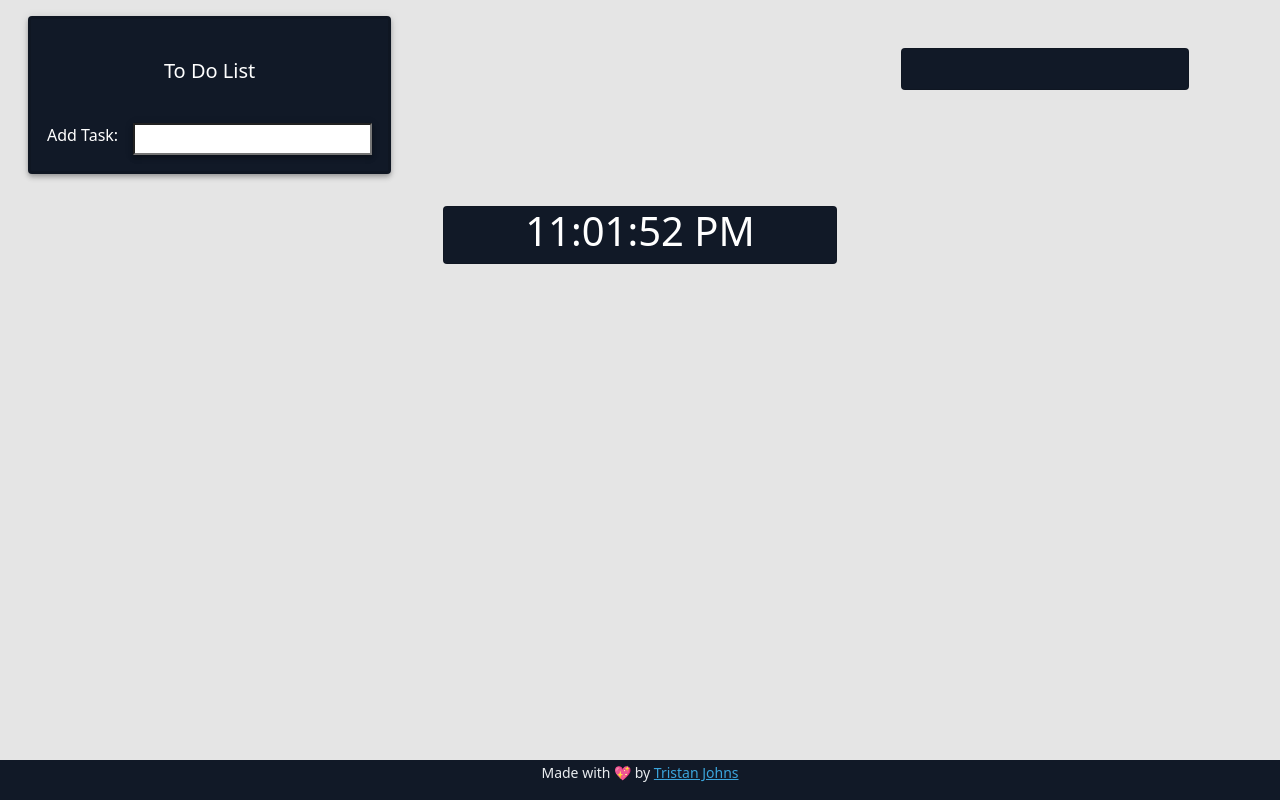
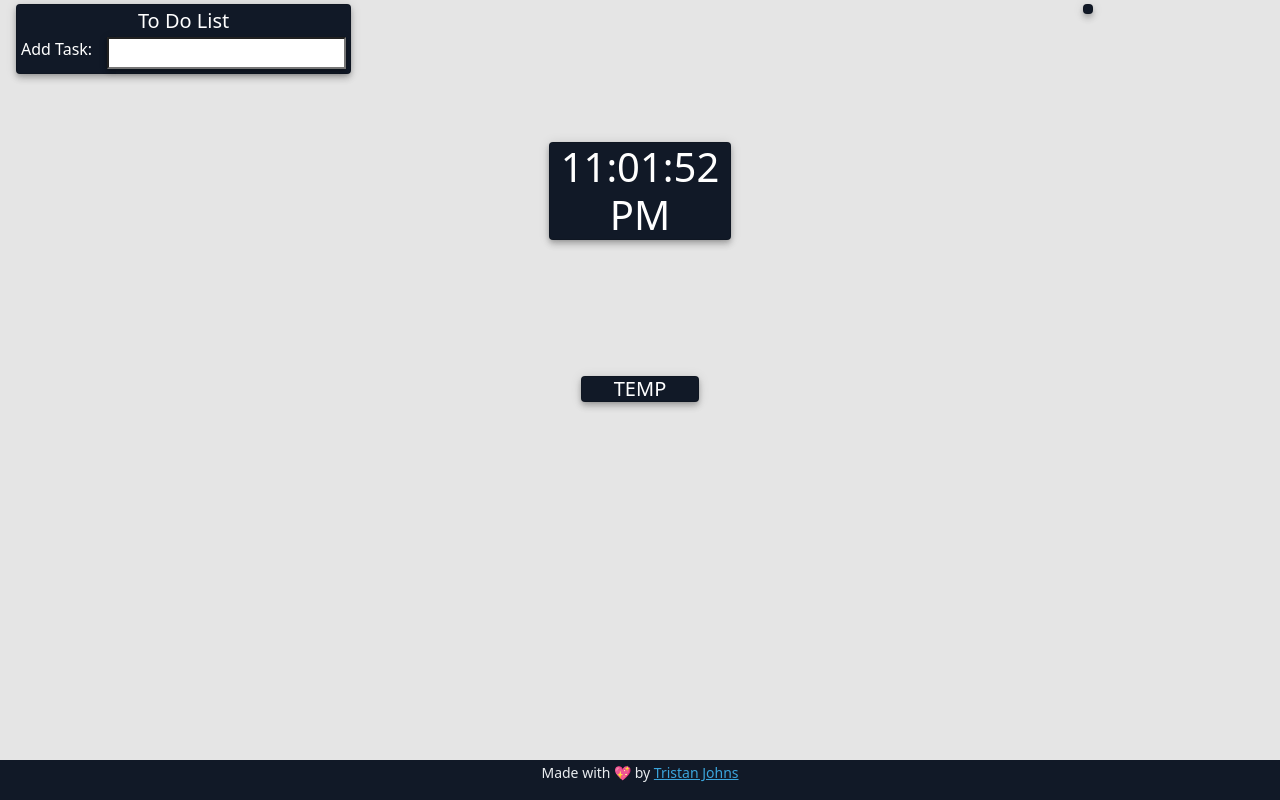
Before and after one commit to TristanFJ/Inspiration-Dashboard, a website with bundled scripts: page index.html in a window 1280 px wide. Built offline with nearby package versions, Linux system fonts and the light colour scheme; no server answers.

Commit message:
final stages

```diff
--- a/app/AppState.js
+++ b/app/AppState.js
@@ -15,6 +15,8 @@ class AppState extends EventEmitter {
   quote = []
 
   image = {}
+
+  temp = null
 }
 
 export const ProxyState = new Proxy(new AppState(), {
--- /dev/null
+++ b/app/Controllers/TempController.js
@@ -0,0 +1,44 @@
+import {
+  ProxyState
+} from "../AppState.js";
+import {
+  Temp
+} from "../Models/Temp.js";
+import {
+  tempService
+} from "../Services/TempService.js";
+
+function _drawTemp() {
+  const tempPage = document.getElementById('temp')
+  tempPage.innerText = ProxyState.temp.fah + " °F"
+
+}
+
+
+export class TempController {
+  constructor() {
+    console.log('tempcontroller connected');
+    ProxyState.on('temp', _drawTemp)
+    this.getTemp()
+  }
+
+  async getTemp() {
+    try {
+      await tempService.getTemp()
+    } catch (e) {
+      console.error(e);
+    }
+  }
+
+  toggleTemp() {
+    const tempPage = document.getElementById('temp')
+    const fah = ProxyState.temp.fah + " °F"
+    const cel = ProxyState.temp.cel + " °C"
+
+    if (tempPage.innerText == fah) {
+      return tempPage.innerText = cel
+    } else {
+      return tempPage.innerText = fah
+    }
+  }
+}
--- a/app/Controllers/TimeController.js
+++ b/app/Controllers/TimeController.js
@@ -11,7 +11,7 @@ function _drawTime() {
 
 function interval() {
 
-  let i = setInterval(_drawTime, [1000])
+  let i = setInterval(_drawTime, 1000)
 }
 
 export class TimeController {
--- /dev/null
+++ b/app/Models/Temp.js
@@ -0,0 +1,7 @@
+export class Temp {
+  constructor(data) {
+    this.temp = data.main.temp || 0
+    this.fah = ((this.temp - 273.15) * 9 / 5 + 32).toFixed(2)
+    this.cel = (this.temp - 273.15).toFixed(2)
+  }
+}
--- a/app/Models/ToDo.js
+++ b/app/Models/ToDo.js
@@ -11,14 +11,14 @@ export class ToDo {
 
     return `
     <div class="row align-items-center">
-    <div class="col-10">
+    <div class="col-11 p-0 my-1">
     <input onclick="app.toDoController.toggleCheck('${this.id}')" type="checkbox" id="${this.id}" name="${this.id}"
     ${this.completed ? 'checked' : ''}>
     <label for="${this.id}" style="${this.completed ? 'text-decoration: line-through;'
     : ''
     }">${this.description}</label>
     </div>
-    <div class="col-2 my-1">
+    <div class="col-1 p-0">
     <button class="btn btn-sm btn-danger" onclick="app.toDoController.deleteToDo('${this.id}')">x</button><br>
     </div>
     </div>
--- a/app/Services/ImageService.js
+++ b/app/Services/ImageService.js
@@ -10,9 +10,7 @@ import {
 
 class ImageService {
 
-  constructor() {
-    console.log('ImageConstructor');
-  }
+  constructor() {}
 
   async getImage() {
     const res = await sandboxApi.get('images')
--- /dev/null
+++ b/app/Services/TempService.js
@@ -0,0 +1,26 @@
+import {
+  ProxyState
+} from "../AppState.js";
+import {
+  Temp
+} from "../Models/Temp.js";
+import {
+  sandboxApi
+} from "./AxiosService.js";
+
+class TempService {
+
+  constructor() {
+    console.log('tempservice connected');
+  }
+
+  async getTemp() {
+
+    const res = await sandboxApi.get('weather')
+    const temp = new Temp(res.data)
+    ProxyState.temp = temp
+    console.log(ProxyState.temp);
+  }
+}
+
+export const tempService = new TempService()
--- a/app/main.js
+++ b/app/main.js
@@ -4,6 +4,9 @@ import {
 import {
   QuoteController
 } from "./Controllers/QuoteController.js";
+import {
+  TempController
+} from "./Controllers/TempController.js";
 import {
   TimeController
 } from "./Controllers/TimeController.js";
@@ -17,6 +20,7 @@ class App {
   timeController = new TimeController()
   quoteController = new QuoteController()
   imageController = new ImageController()
+  tempController = new TempController()
 }
 
 window["app"] = new App();
--- a/assets/style/style.css
+++ b/assets/style/style.css
@@ -1,4 +1,9 @@
 /* BASIC STYLES HERE */
+
+body {
+  font-family: 'Cinzel', serif;
+}
+
 .hide {
   opacity: 0;
   transition: all .3s ease;
@@ -10,9 +15,7 @@
 }
 
 .cover {
-  width: 100%;
-  height: 100%;
+  width: 100vw;
+  height: 100vh;
   background-size: cover;
-  background-repeat: no-repeat;
-  background-position: 50% 50%;
 }
--- a/index.html
+++ b/index.html
@@ -9,6 +9,10 @@
   <link href="https://cdn.jsdelivr.net/npm/bootstrap@5.1.0/dist/css/bootstrap.min.css" rel="stylesheet"
     integrity="sha384-KyZXEAg3QhqLMpG8r+8fhAXLRk2vvoC2f3B09zVXn8CA5QIVfZOJ3BCsw2P0p/We" crossorigin="anonymous">
 
+  <link rel="preconnect" href="https://fonts.googleapis.com">
+  <link rel="preconnect" href="https://fonts.gstatic.com" crossorigin>
+  <link href="https://fonts.googleapis.com/css2?family=Cinzel&display=swap" rel="stylesheet">
+
   <link rel="stylesheet" href="assets/style/main.css">
   <link rel="stylesheet" href="assets/style/style.css">
   <title>inspirationCheckpoint</title>
@@ -16,37 +20,25 @@
 
 <body id="body" class="cover">
   <header>
-    <!-- <nav class="navbar navbar-dark navbar-expand bg-dark text-light no-select">
-      <a class="navbar-brand ms-3" href="#">
-        <img src="https://codeworks.blob.core.windows.net/public/assets/img/cw-mark.png" height="45" alt=""
-          loading="lazy">
-        <span class="ms-2">inspirationCheckpoint</span>
-      </a> -->
-    </nav>
+
   </header>
   <main class="justify-content-center">
     <div class="container-fluid">
       <div class="row">
-        <div class="col-md-4">
+        <div class="col-lg-4">
           <div>
 
-            <div class="col-4 card text-white bg-dark m-3 p-3 elevation-4"
-              style="border-width: 3px; width: fit-content; height: fit-content;">
-              <div class="card-body">
-                <h5 id="completed" class="text-center"></h5>
-                <h5 class="card-title text-center">To Do List</h5>
-                <p class="card-text text-center"></p>
+            <div class="col-4 card text-white bg-dark m-1 p-1 elevation-5" style="width: fit-content;">
+              <div class="card-body p-0">
+                <h5 id="completed" class="text-center m-0"></h5>
+                <h5 class="card-title text-center no-select m-0">To Do List</h5>
               </div>
               <div class="container text-left d-flex flex-column">
-
-                <div id="todo">
-
-                </div>
-
+                <div id="todo"></div>
               </div>
               <form onsubmit="app.toDoController.createToDo()">
-                <div class="col pt-3 input-group text-center">
-                  <label for="" class="form-label me-3">Add Task:</label>
+                <div class="col pt-1 input-group text-center">
+                  <label for="" class="form-label me-3 no-select">Add Task:</label>
                   <input class="elevation-4" type="text" name="description" minlength="3" maxlength="50" required>
                 </div>
               </form>
@@ -55,12 +47,12 @@
 
           </div>
         </div>
-        <div class="col-md-4"></div>
-        <div class="col-md-4 p-5">
-          <div class="card text-white bg-dark mb-3" style="max-width: 18rem;">
-            <div class="card-body">
-              <h5 class="reveal no-select" id="quote"></h5>
-              <h5 class="hide no-select" id="author"></h5>
+        <div class="col-md-6"></div>
+        <div class="col-lg-2">
+          <div class="card text-white bg-dark m-1 p-1 elevation-5" style="max-width: fit-content;">
+            <div class="card-body p-0">
+              <h5 class="reveal no-select m-0" id="quote"></h5>
+              <h5 class="hide no-select m-0" id="author"></h5>
             </div>
           </div>
         </div>
@@ -70,21 +62,40 @@
 
 
     <div class="container-fluid">
-      <div class="row">
-        <div class="col-md-4"></div>
+      <div class="row py-5">
+        <div class="col-md-5"></div>
 
-        <div class="col-md-4 text-center p-3">
-          <div class="card text-white bg-dark">
-            <h1 id="time" class="no-select"></h1>
+        <div class="col-lg-2 text-center p-3">
+          <div class="card text-white bg-dark elevation-5">
+            <h1 id="time" class="no-select m-0"></h1>
 
           </div>
+        </div>
 
-          <div class="col-md-4"></div>
+        <div class="col-md-5"></div>
 
-        </div>
 
       </div>
     </div>
+
+
+    <div class="container-fluid">
+      <div class="row pt-4">
+        <div class="col-md-5"></div>
+
+        <div class="col-lg-2 text-center p-5">
+          <div class="card text-white bg-dark elevation-5">
+            <h5 id="temp" class="m-0 w-2 no-select" onclick="app.tempController.toggleTemp()">TEMP</h5>
+
+          </div>
+        </div>
+
+        <div class="col-md-5"></div>
+
+
+      </div>
+    </div>
+
 
 
   </main>
```
Also changed, not shown: app/Controllers/ValuesController.js (deleted, +0 -35 lines), app/Models/Value.js (deleted, +0 -21 lines), app/Services/ValuesService.js (deleted, +0 -14 lines).
